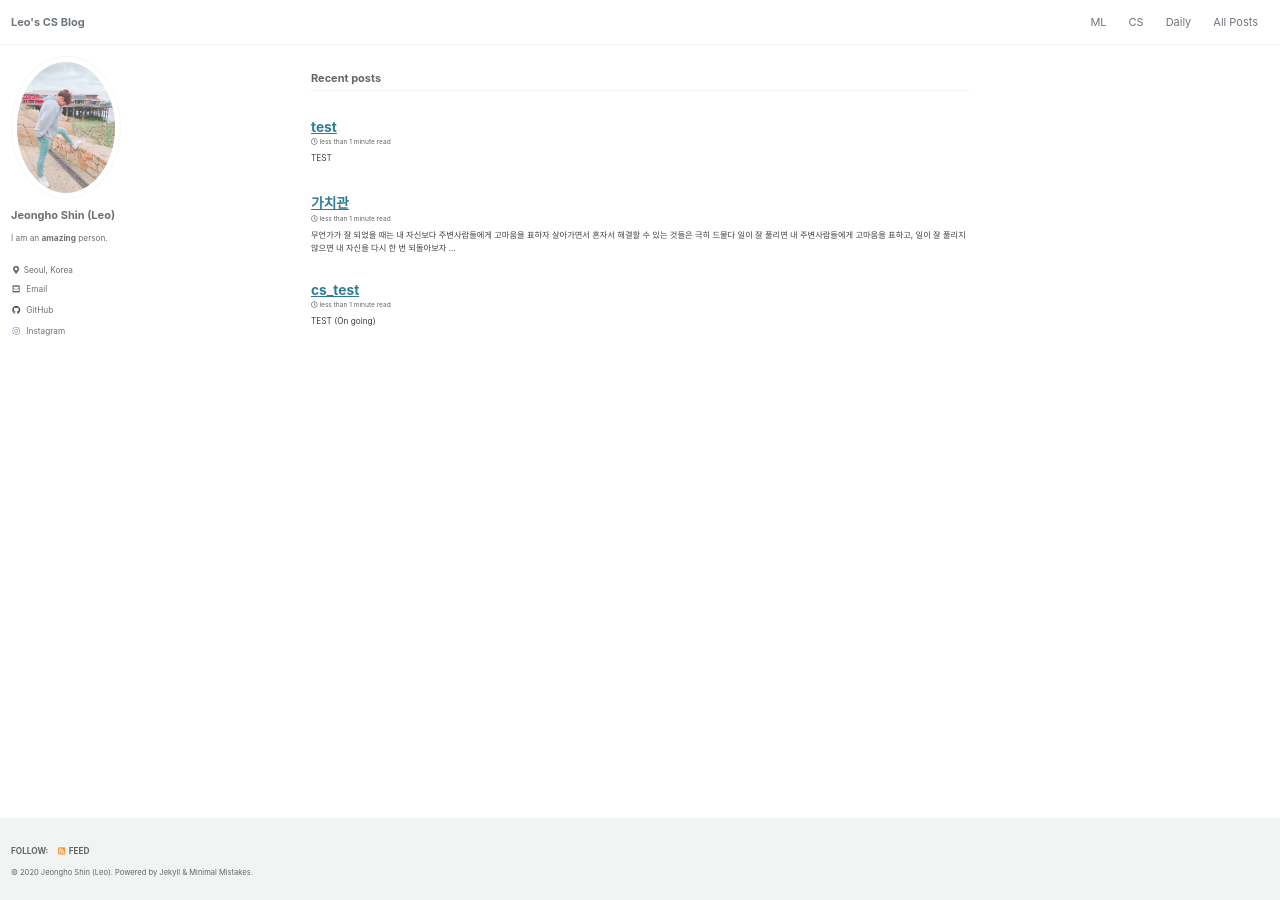
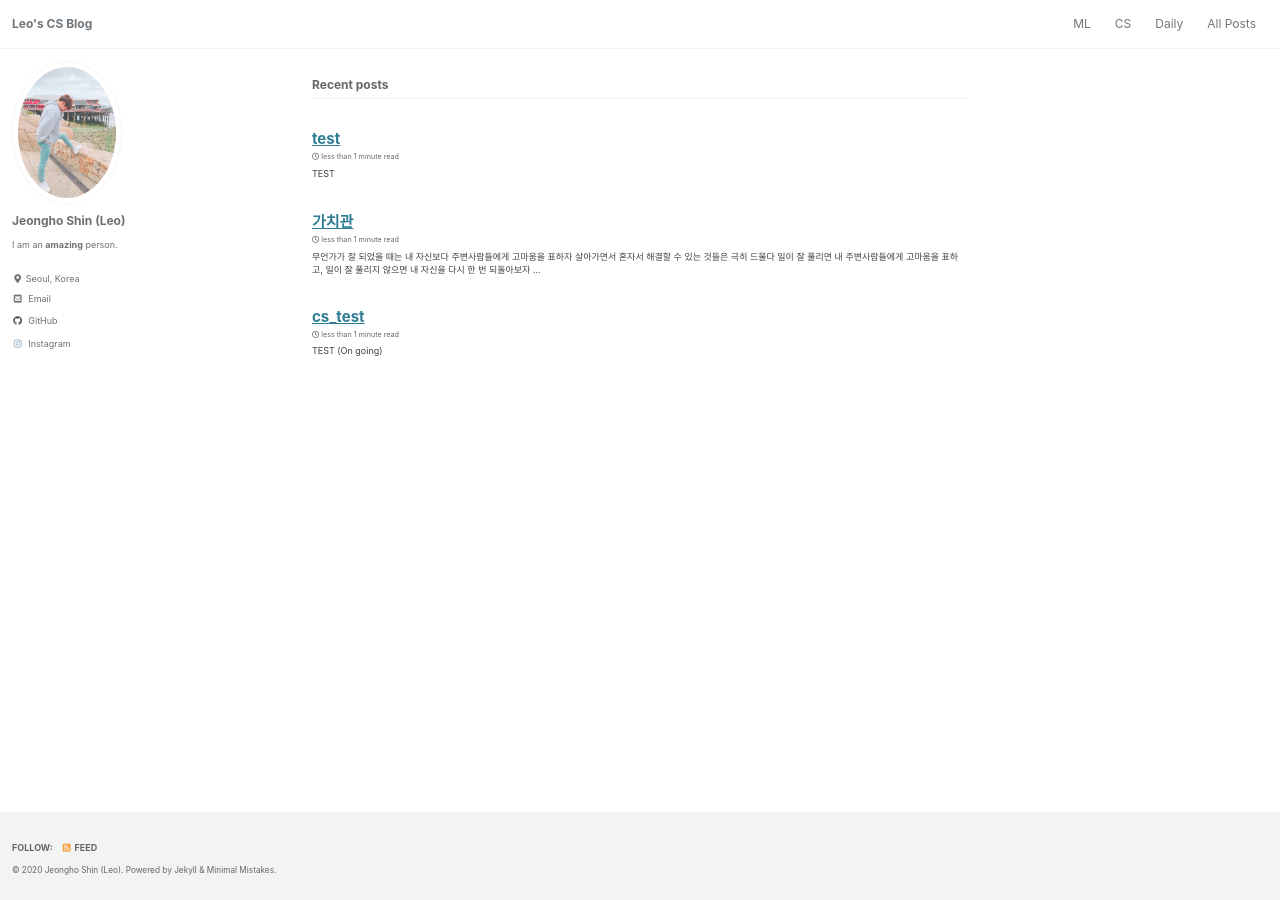
Before and after one commit to mlleo/mlleo.github.io, a Jekyll site: the page built from index.html, in a window 1280 px wide. Built offline with Jekyll 4.4.1, drawn with Linux system fonts in a browser that asks for light colours; cached includes are drawn as plain includes; the list of posts is cut into pages by our own code.

Commit message:
Update _reset.scss

```diff
--- a/_sass/minimal-mistakes/_reset.scss
+++ b/_sass/minimal-mistakes/_reset.scss
@@ -8,18 +8,18 @@ html {
   /* apply a natural box layout model to all elements */
   box-sizing: border-box;
   background-color: $background-color;
-  font-size: 11px;
+  font-size: 12px;
 
   @include breakpoint($medium) {
-    font-size: 11px;
+    font-size: 12px;
   }
 
   @include breakpoint($large) {
-    font-size: 11px;
+    font-size: 12px;
   }
 
   @include breakpoint($x-large) {
-    font-size: 11px;
+    font-size: 12px;
   }
 
   -webkit-text-size-adjust: 100%;
```
